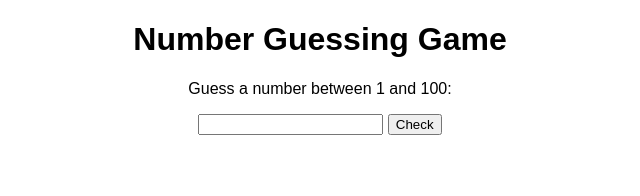
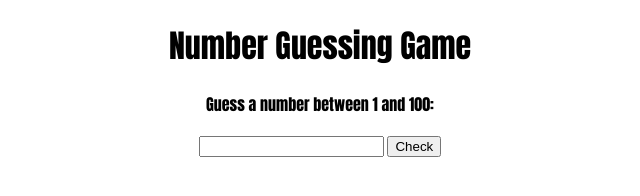
Before and after one commit to EmyysJanaK/WebDevelopment, a website: page Game.JS/random_num.html in a window 1280 px wide. Shown: the whole page, without its empty margins (320-960 px from the left). Drawn offline with Linux system fonts and the light colour scheme.

Commit message:
Update random_num.html

```diff
--- a/Game.JS/random_num.html
+++ b/Game.JS/random_num.html
@@ -5,7 +5,7 @@
   <style>
     body {
       text-align: center;
-      font-family: Arial, sans-serif;
+      font-family: Impact, Haettenschweiler, 'Arial Narrow Bold', sans-serif, sans-serif;
     }
   </style>
 </head>
```
